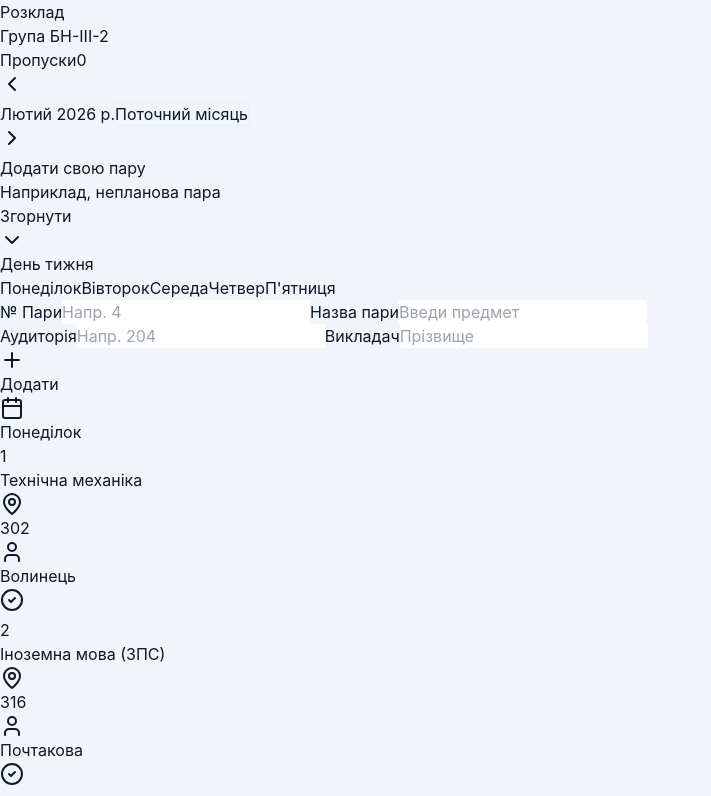
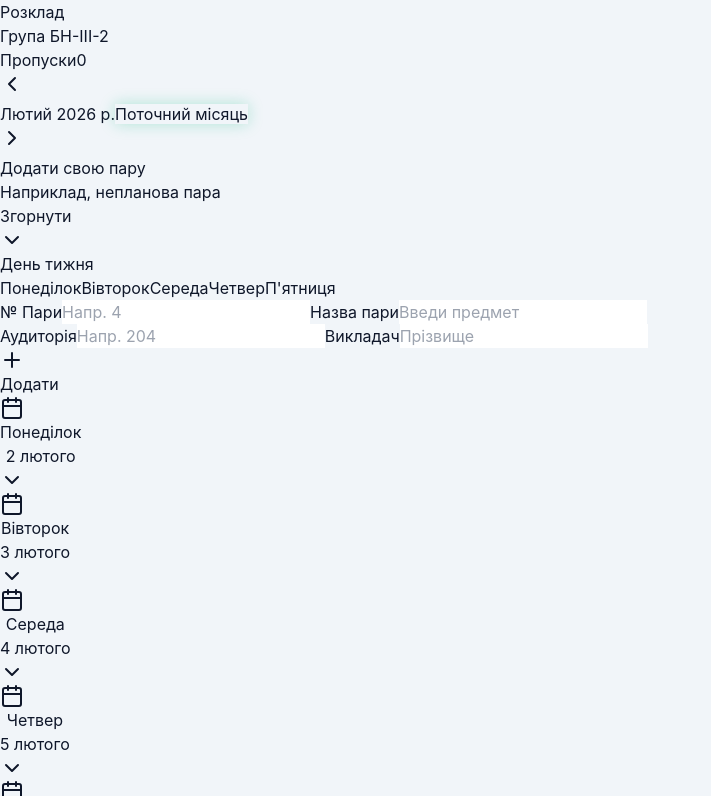
Before and after one commit to xx0loxi/calendar-2.0, a React (Vite) app: page / in a window 1280 px wide. Shown: the top 796 px of the page, without its empty margins (0-711 px from the left). Built offline with nearby package versions, Linux system fonts and the light colour scheme.

Commit message:
Update monthly schedule UX

```diff
--- a/src/App.tsx
+++ b/src/App.tsx
@@ -1,5 +1,5 @@
 import { useState, useEffect } from 'react'
-import { scheduleData, type Lesson } from './data/schedule'
+import { scheduleData, type Lesson, type DaySchedule } from './data/schedule'
 import { CheckCircle2, XCircle, Calendar, User, MapPin, ChevronLeft, ChevronRight, Plus, ChevronDown } from 'lucide-react'
 
 function App() {
@@ -102,6 +102,36 @@ function App() {
     currentMonth.getMonth() === today.getMonth();
   const monthLabel = currentMonth.toLocaleString('uk-UA', { month: 'long', year: 'numeric' });
   const monthTitle = monthLabel.charAt(0).toUpperCase() + monthLabel.slice(1);
+  const scheduleById = scheduleData.reduce<Record<string, DaySchedule>>((acc, day) => {
+    acc[day.id] = day;
+    return acc;
+  }, {});
+
+  const getMonthDays = (monthDate: Date) => {
+    const year = monthDate.getFullYear();
+    const month = monthDate.getMonth();
+    const daysInMonth = new Date(year, month + 1, 0).getDate();
+    const days: Array<{ date: Date; dayId: string; dayName: string; lessons: Lesson[] }> = [];
+    for (let dayNumber = 1; dayNumber <= daysInMonth; dayNumber += 1) {
+      const date = new Date(year, month, dayNumber);
+      const weekday = date.getDay();
+      if (weekday === 0 || weekday === 6) {
+        continue;
+      }
+      const dayId = `day-${weekday}`;
+      const dayInfo = scheduleById[dayId];
+      if (!dayInfo) {
+        continue;
+      }
+      days.push({
+        date,
+        dayId,
+        dayName: dayInfo.dayName,
+        lessons: dayInfo.lessons,
+      });
+    }
+    return days;
+  };
 
   const goPrevMonth = () => {
     setCurrentMonth(prev => new Date(prev.getFullYear(), prev.getMonth() - 1, 1));
@@ -117,6 +147,7 @@ function App() {
   const [formTeacher, setFormTeacher] = useState('');
   const [formIndex, setFormIndex] = useState('');
   const [isFormOpen, setIsFormOpen] = useState(true);
+  const [openDays, setOpenDays] = useState<Set<string>>(() => new Set());
 
   const getNextIndex = (dayId: string) => {
     const base = scheduleData.find(day => day.id === dayId)?.lessons ?? [];
@@ -164,7 +195,28 @@ function App() {
     });
   };
 
-  const totalMissed = missedLessons.size;
+  const toggleDayOpen = (dayKey: string) => {
+    setOpenDays(prev => {
+      const next = new Set(prev);
+      if (next.has(dayKey)) {
+        next.delete(dayKey);
+      } else {
+        next.add(dayKey);
+      }
+      return next;
+    });
+  };
+
+  const monthDays = getMonthDays(currentMonth);
+  const monthMissedCount = monthDays.reduce((acc, day) => {
+    const extraLessons = customLessons[day.dayId] ?? [];
+    const allLessons = [...day.lessons, ...extraLessons];
+    const dayKey = `${day.dayId}-${day.date.toISOString()}`;
+    return acc + allLessons.reduce((innerAcc, lesson) => {
+      const lessonKey = `${dayKey}:${lesson.id}`;
+      return missedLessons.has(lessonKey) ? innerAcc + 1 : innerAcc;
+    }, 0);
+  }, 0);
 
   return (
     <div className="min-h-screen bg-slate-100 dark:bg-slate-950 pb-12 font-sans transition-colors duration-300">
@@ -177,7 +229,7 @@ function App() {
             </div>
             <div className="flex items-center gap-2 bg-red-50/90 dark:bg-red-950/40 text-red-700 dark:text-red-300 px-3 py-1.5 rounded-full border border-red-100 dark:border-red-900/60 shadow-sm">
               <span className="text-xs font-bold uppercase tracking-wider">Пропуски</span>
-              <span className="font-bold text-lg leading-none">{totalMissed}</span>
+              <span className="font-bold text-lg leading-none">{monthMissedCount}</span>
             </div>
           </div>
 
@@ -303,25 +355,49 @@ function App() {
           </div>
         </form>
 
-        {scheduleData.map((day) => (
-          <div key={day.id} className="bg-white dark:bg-slate-900 rounded-2xl shadow-sm border border-slate-200 dark:border-slate-800 overflow-hidden fade-in-soft">
-            <div className="bg-slate-50/90 dark:bg-slate-800/70 backdrop-blur px-4 py-3 border-b border-slate-200 dark:border-slate-700 flex items-center gap-2 sticky top-0">
+        <div className="grid grid-cols-1 sm:grid-cols-2 lg:grid-cols-3 gap-4">
+        {monthDays.map((day) => {
+          const dateLabel = day.date.toLocaleDateString('uk-UA', { day: 'numeric', month: 'long' });
+          const extraLessons = customLessons[day.dayId] ?? [];
+          const allLessons = [...day.lessons, ...extraLessons].slice().sort((a, b) => a.index - b.index);
+          const dayKey = `${day.dayId}-${day.date.toISOString()}`;
+          const isOpen = openDays.has(dayKey);
+          const missedCount = allLessons.reduce((acc, lesson) => {
+            const lessonKey = `${dayKey}:${lesson.id}`;
+            return missedLessons.has(lessonKey) ? acc + 1 : acc;
+          }, 0);
+          return (
+          <div key={dayKey} className="bg-white dark:bg-slate-900 rounded-2xl shadow-sm border border-slate-200 dark:border-slate-800 overflow-hidden fade-in-soft">
+            <button
+              type="button"
+              onClick={() => toggleDayOpen(dayKey)}
+              className="w-full text-left bg-slate-50/90 dark:bg-slate-800/70 backdrop-blur px-3 py-3 border-b border-slate-200 dark:border-slate-700 flex items-center gap-2 hover:bg-slate-100 dark:hover:bg-slate-700/70 transition-all"
+              aria-expanded={isOpen}
+            >
               <div className="p-1.5 bg-blue-100 dark:bg-blue-900/40 text-blue-600 dark:text-blue-300 rounded-lg">
                 <Calendar className="w-4 h-4" />
               </div>
-              <h2 className="font-bold text-slate-800 dark:text-slate-100 text-lg">{day.dayName}</h2>
-            </div>
+              <div className="flex-1 min-w-0">
+                <h2 className="font-semibold text-slate-800 dark:text-slate-100 text-sm leading-tight">{day.dayName}</h2>
+                <span className="text-[11px] font-semibold text-slate-500 dark:text-slate-300">{dateLabel}</span>
+              </div>
+              {!isOpen && missedCount > 0 && (
+                <span className="min-w-[24px] h-6 px-1 rounded-full bg-red-100 dark:bg-red-900/60 text-red-700 dark:text-red-200 text-xs font-bold flex items-center justify-center border border-red-200 dark:border-red-800/70">
+                  {missedCount}
+                </span>
+              )}
+              <ChevronDown className={`w-4 h-4 text-slate-500 dark:text-slate-300 transition-transform duration-300 ${isOpen ? 'rotate-180' : 'rotate-0'}`} />
+            </button>
 
-            <div className="divide-y divide-slate-100 dark:divide-slate-800">
-              {[...day.lessons, ...(customLessons[day.id] ?? [])]
-                .slice()
-                .sort((a, b) => a.index - b.index)
-                .map((lesson) => {
-                const isMissed = missedLessons.has(lesson.id);
+            <div className={`collapsible-panel ${isOpen ? 'is-open' : ''}`}>
+              <div className="divide-y divide-slate-100 dark:divide-slate-800">
+                {allLessons.map((lesson) => {
+                const lessonKey = `${dayKey}:${lesson.id}`;
+                const isMissed = missedLessons.has(lessonKey);
                 const isCustom = lesson.id.startsWith('custom-');
                 return (
                   <div
-                    key={lesson.id}
+                    key={lessonKey}
                     className={`p-4 transition-all duration-200 slide-in ${
                       isMissed ? 'bg-red-50/40 dark:bg-red-950/30' : 'bg-white dark:bg-slate-900 hover:bg-slate-50/90 dark:hover:bg-slate-800/70'
                     }`}
@@ -360,7 +436,7 @@ function App() {
                       </div>
 
                       <button
-                        onClick={() => toggleMissed(lesson.id)}
+                        onClick={() => toggleMissed(lessonKey)}
                         className={`flex-shrink-0 p-2 rounded-xl transition-all duration-200 active:scale-95 ${
                           isMissed
                             ? 'bg-red-100 dark:bg-red-900/60 text-red-600 dark:text-red-300 shadow-inner'
@@ -374,14 +450,16 @@ function App() {
                   </div>
                 );
               })}
-              {day.lessons.length === 0 && (
-                <div className="p-8 text-center text-slate-400 dark:text-slate-500 text-sm italic">
-                  Пар немає
-                </div>
-              )}
+                {allLessons.length === 0 && (
+                  <div className="p-6 text-center text-slate-400 dark:text-slate-500 text-sm italic">
+                    Пар немає
+                  </div>
+                )}
+              </div>
             </div>
           </div>
-        ))}
+        )})}
+        </div>
       </main>
     </div>
   )
```
